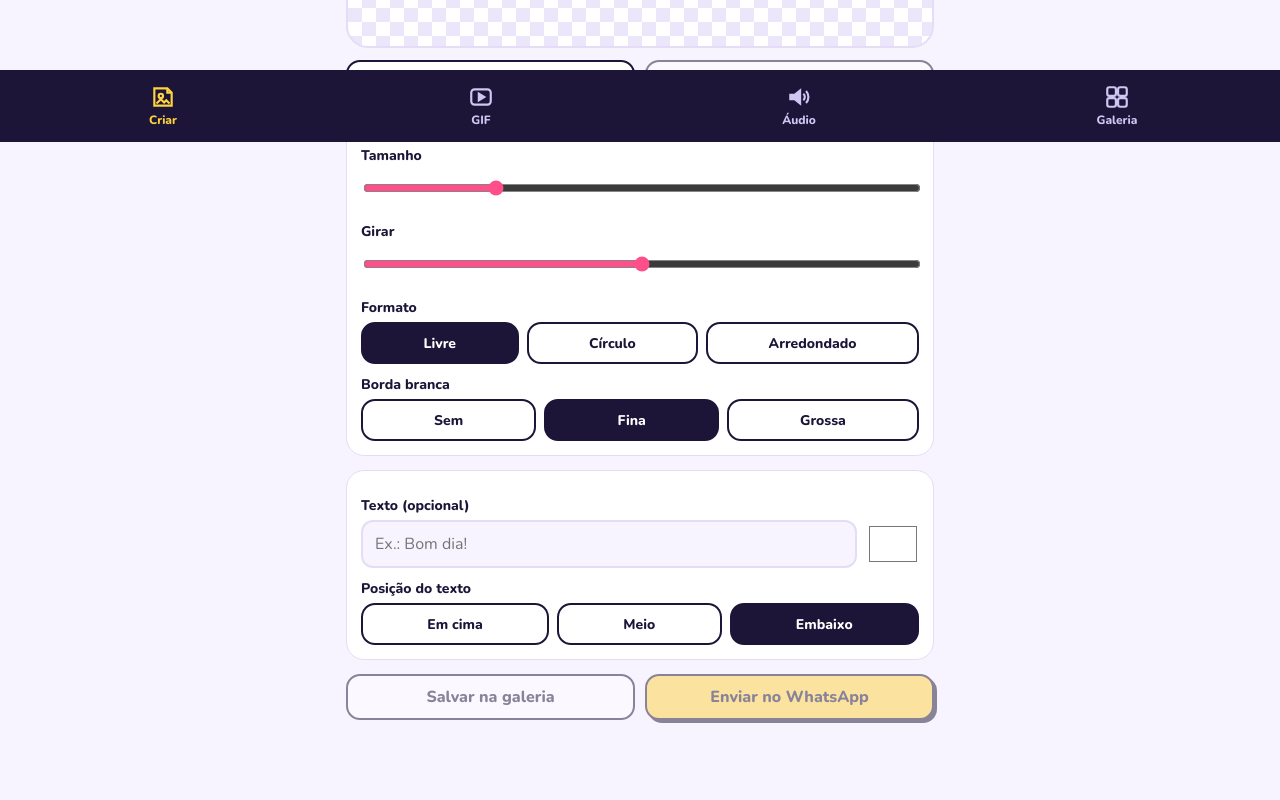
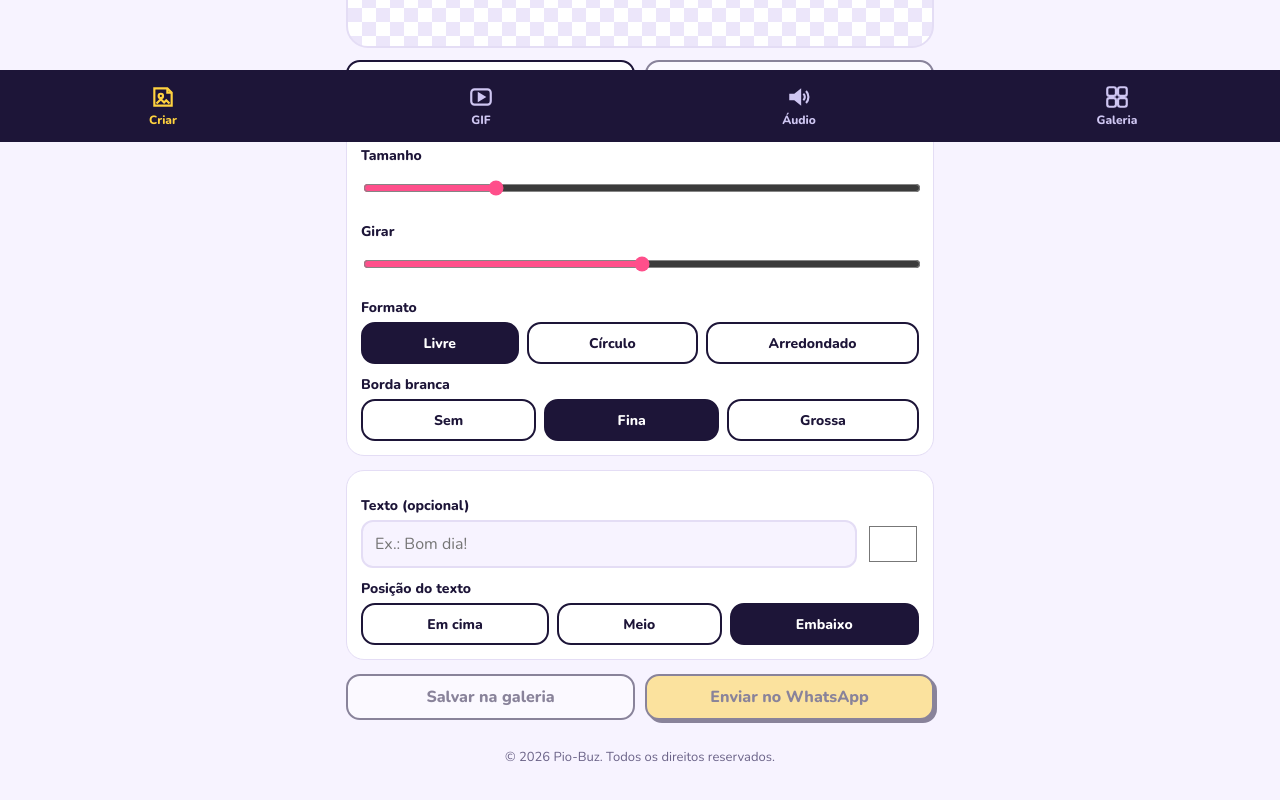
Before and after one commit to juliobrunno/figurinhas-app, a plain HTML site: page www/index.html in a window 1280 px wide. Shown: the part 658-1458 px from the top of the page. Drawn offline with nearby package versions, Linux system fonts and the light colour scheme.

Commit message:
Aviso de direitos: © 2026 Pio-Buz
Co-Authored-By: Claude Opus 5.5 <noreply@anthropic.com>

```diff
--- a/www/index.html
+++ b/www/index.html
@@ -76,6 +76,7 @@ nav button.on{color:var(--yel)}
 .packbar{position:sticky;top:0;z-index:3;background:var(--pink);color:#fff;border-radius:16px;padding:12px;margin-top:12px;display:none}
 .packbar.on{display:block}
 a{color:var(--pink);font-weight:700}
+.copy{text-align:center;color:var(--mute);font-size:13px;margin:28px 0 8px}
 @media(prefers-reduced-motion:reduce){*{transition:none!important}}
 </style>
 </head>
@@ -217,6 +218,7 @@ a{color:var(--pink);font-weight:700}
   <p class="hint" id="packTip" style="display:none">Se escolher algum GIF, o pacote fica todo animado (o WhatsApp não mistura parada com animada).</p>
   <p class="hint" id="galEmpty">Nada aqui ainda. Crie uma figurinha ou um GIF e toque em "Salvar na galeria".</p>
 </section>
+<p class="copy">© 2026 Pio-Buz. Todos os direitos reservados.</p>
 </main>
 
 <nav>
```
Also changed, not shown: README.md.
